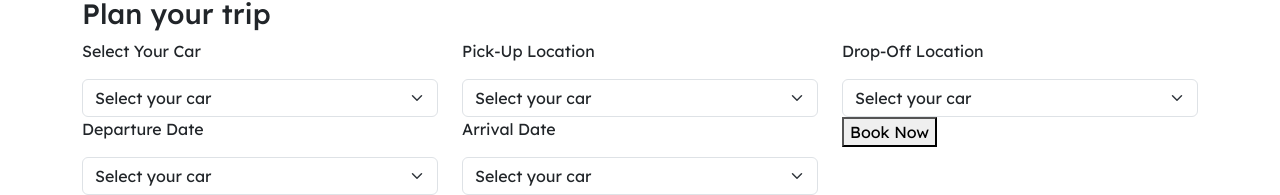
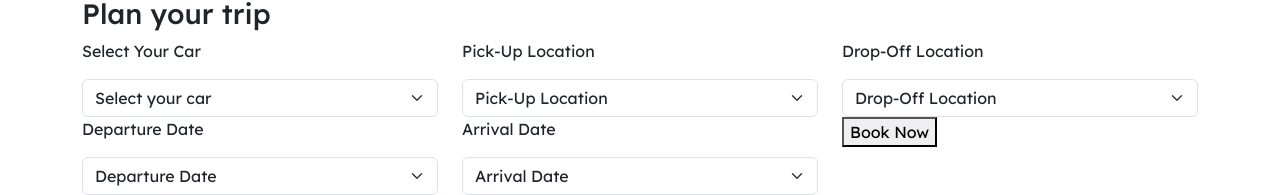
Before and after one commit to coolokawesome/carconnekt, a React (Create React App) app: page / in a window 1280 px wide. Shown: the part 859-1054 px from the top of the page. Built offline with nearby package versions, Linux system fonts and the light colour scheme; the HTML template or start-up script is replaced by a standard one.

Commit message:
updated forms & padding

```diff
--- a/src/components/Booking.js
+++ b/src/components/Booking.js
@@ -20,7 +20,7 @@ function Booking() {
           <div className='col-12 col-md-6 col-lg-4'>
             <p className='booking-text'>Pick-Up Location</p>
             <select class="form-select" aria-label="Default select example">
-              <option selected>Select your car</option>
+              <option selected>Pick-Up Location</option>
               <option value="1">Mercedes</option>
               <option value="2">BMW</option>
               <option value="3">Mini</option>
@@ -29,7 +29,7 @@ function Booking() {
           <div className='col-12 col-md-6 col-lg-4'>
             <p className='booking-text'>Drop-Off Location</p>
             <select class="form-select" aria-label="Default select example">
-              <option selected>Select your car</option>
+              <option selected>Drop-Off Location</option>
               <option value="1">Mercedes</option>
               <option value="2">BMW</option>
               <option value="3">Mini</option>
@@ -38,7 +38,7 @@ function Booking() {
           <div className='col-12 col-md-6 col-lg-4'>
             <p className='booking-text'>Departure Date</p>
             <select class="form-select" aria-label="Default select example">
-              <option selected>Select your car</option>
+              <option selected>Departure Date</option>
               <option value="1">Mercedes</option>
               <option value="2">BMW</option>
               <option value="3">Mini</option>
@@ -47,7 +47,7 @@ function Booking() {
           <div className='col-12 col-md-6 col-lg-4'>
             <p className='booking-text'>Arrival Date</p>
             <select class="form-select" aria-label="Default select example">
-              <option selected>Select your car</option>
+              <option selected>Arrival Date</option>
               <option value="1">Mercedes</option>
               <option value="2">BMW</option>
               <option value="3">Mini</option>
--- a/src/index.css
+++ b/src/index.css
@@ -11,6 +11,7 @@ body {
 }
 .hero-info {
   margin-top: 13vh;
+  margin-bottom: 0vh;
 }
 /*hide the image*/
 @media (max-width: 992px) {
```
